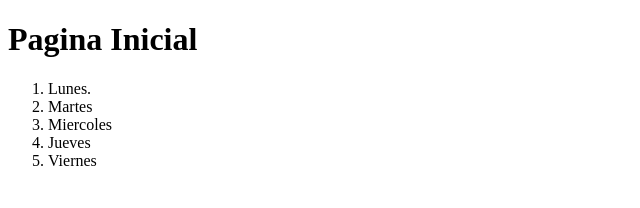
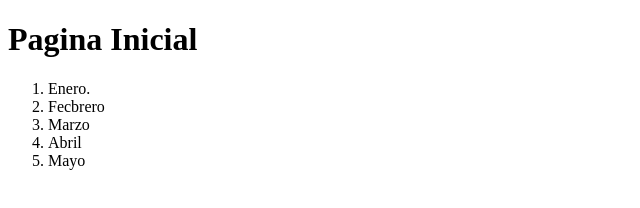
Before and after one commit to JRMD2025/Ejercicio_Repaso19525, a plain HTML site: page Imagenes/Index.html in a window 1280 px wide. Shown: the full height of the page, 0-640 px from the left. Drawn offline with Linux system fonts and the light colour scheme.

Commit message:
Version - Cambio Vista JR

```diff
--- a/Imagenes/Index.html
+++ b/Imagenes/Index.html
@@ -8,11 +8,11 @@
 <body>
     <h1>Pagina Inicial</h1>
     <ol>
-        <li>Lunes.</li>
-        <li>Martes</li>
-        <li>Miercoles</li>
-        <li>Jueves</li>
-        <li>Viernes</li>
+        <li>Enero.</li>
+        <li>Fecbrero</li>
+        <li>Marzo</li>
+        <li>Abril</li>
+        <li>Mayo</li>
     </ol>
 </body>
 </html>
```
